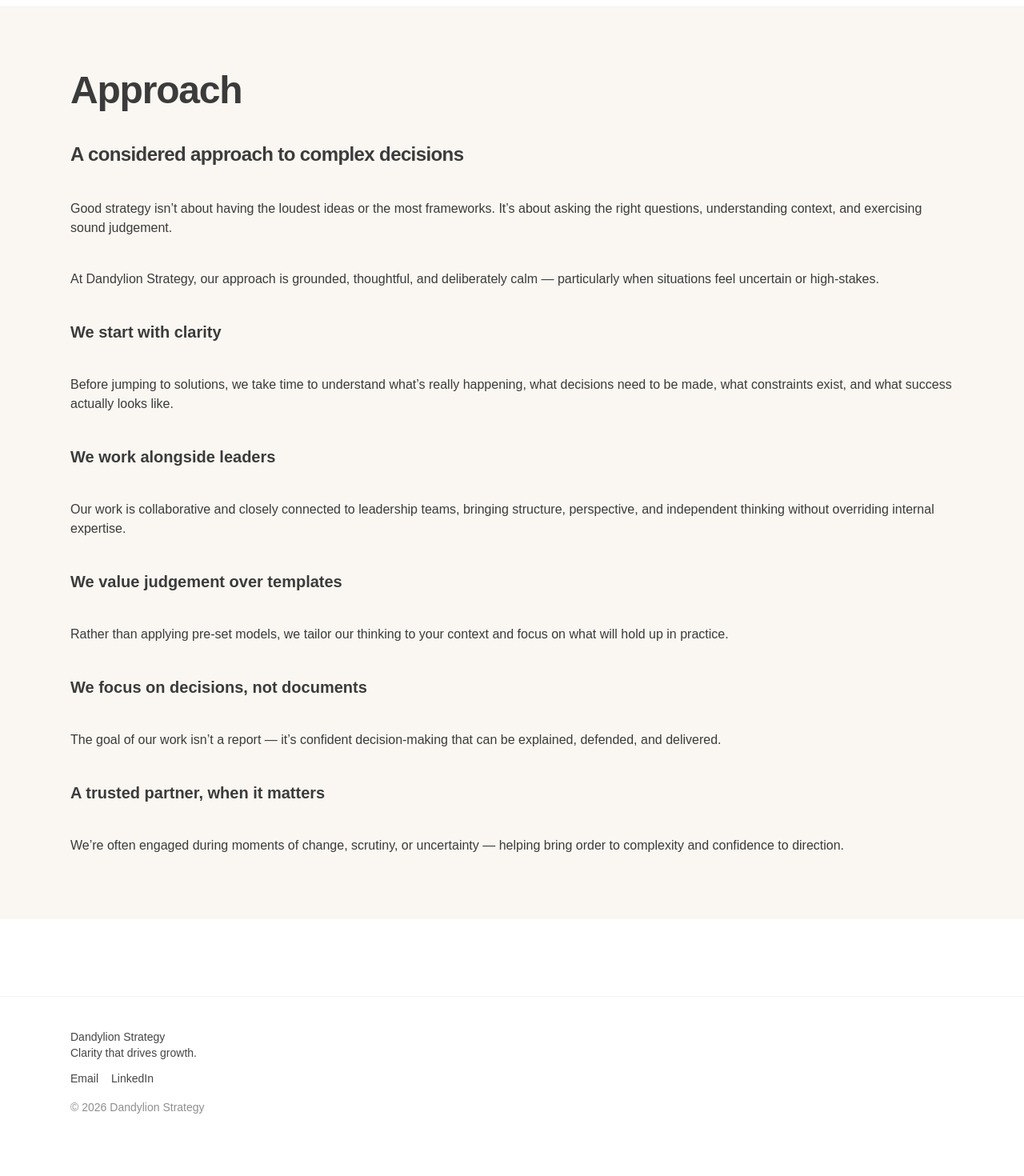
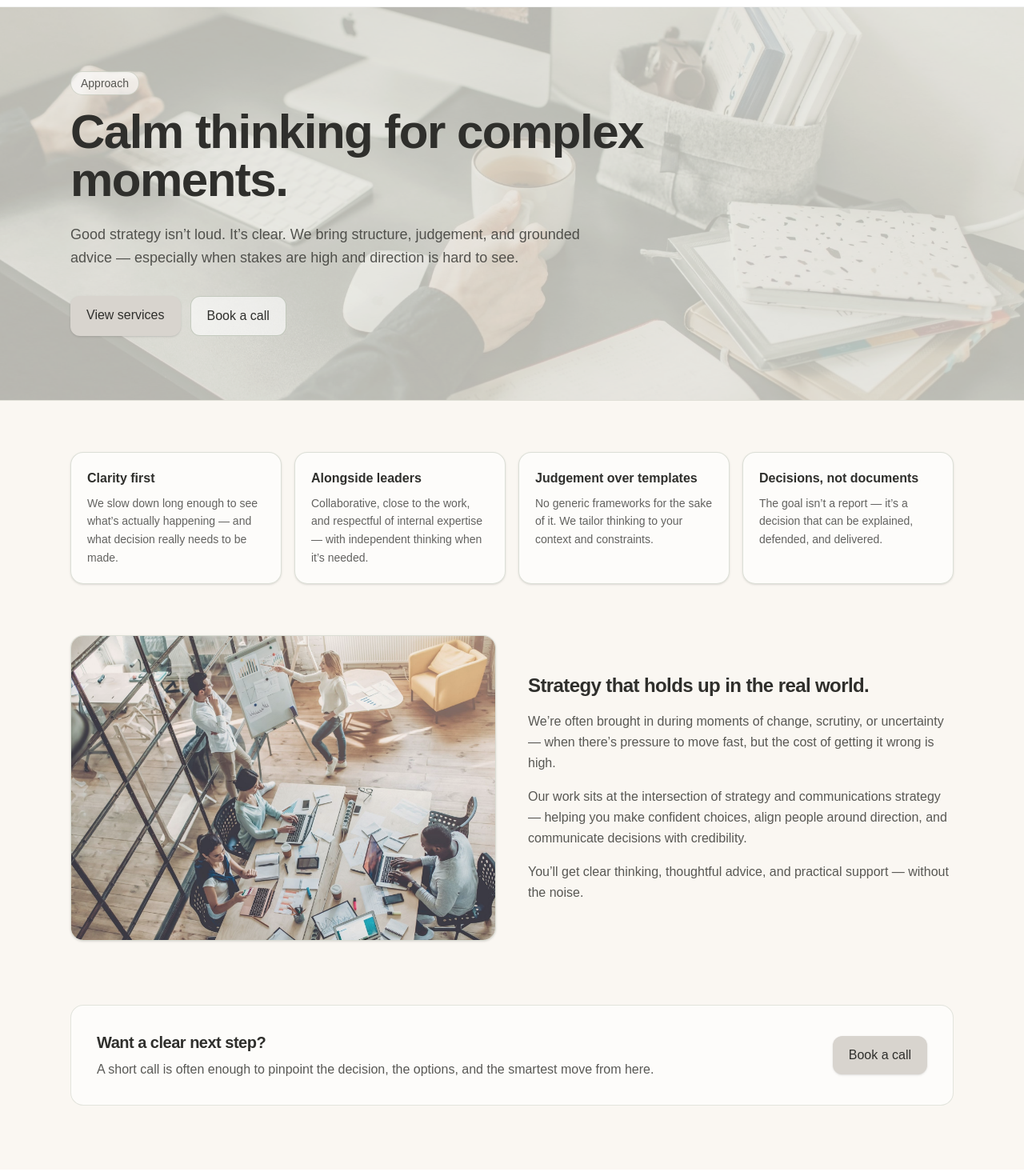
Before and after one commit to DandylionNZ/dandylion-final, a Next.js app: page /approach in a window 1280 px wide. Shown: the part 60-1530 px from the top of the page at 80% size. Before the commit the page ends 1494 px from the top, so only its background shows below. Built offline with nearby package versions, Linux system fonts and the light colour scheme.

Commit message:
Add styled Approach page with imagery

```diff
--- a/app/approach/page.tsx
+++ b/app/approach/page.tsx
@@ -1,58 +1,153 @@
-export default function Approach() {
+import Image from "next/image";
+import Link from "next/link";
+
+export const metadata = {
+  title: "Approach | Dandylion Strategy",
+  description:
+    "A calm, considered approach to strategy, communications strategy, and decision support — grounded in judgement, clarity, and real-world delivery.",
+};
+
+export default function ApproachPage() {
   return (
-    <main className="bg-[#FAF7F2] text-[#3B3B3B]">
-      <section className="mx-auto max-w-6xl px-6 py-20 space-y-10">
-        <h1 className="max-w-3xl text-4xl font-semibold tracking-tight md:text-5xl">
-          Approach
-        </h1>
+    <main className="bg-[#FAF7F2] text-[#2F2F2C]">
+      {/* HERO */}
+      <section className="relative overflow-hidden border-b border-[#8F9B85]/25">
+        <div className="absolute inset-0">
+          <Image
+            src="/images/approach.jpg"
+            alt="A calm, considered approach to complex decisions"
+            fill
+            priority
+            className="object-cover"
+          />
+          <div className="absolute inset-0 bg-[#FAF7F2]/70" />
+          <div className="absolute inset-0 bg-[#8F9B85]/12" />
+        </div>
 
-        <h2 className="text-2xl font-semibold tracking-tight">
-          A considered approach to complex decisions
-        </h2>
+        <div className="relative mx-auto max-w-6xl px-6 py-16 sm:py-20">
+          <p className="mb-4 inline-flex items-center rounded-full border border-[#8F9B85]/35 bg-white/60 px-3 py-1 text-sm text-[#2F2F2C]/80">
+            Approach
+          </p>
 
-        <p>
-          Good strategy isn’t about having the loudest ideas or the most
-          frameworks. It’s about asking the right questions, understanding
-          context, and exercising sound judgement.
-        </p>
+          <h1 className="max-w-3xl text-4xl font-semibold tracking-tight md:text-6xl">
+            Calm thinking for complex moments.
+          </h1>
 
-        <p>
-          At Dandylion Strategy, our approach is grounded, thoughtful, and
-          deliberately calm — particularly when situations feel uncertain or
-          high-stakes.
-        </p>
+          <p className="mt-6 max-w-2xl text-lg leading-relaxed text-[#2F2F2C]/80">
+            Good strategy isn’t loud. It’s clear. We bring structure, judgement,
+            and grounded advice — especially when stakes are high and direction
+            is hard to see.
+          </p>
 
-        <h3 className="text-xl font-semibold">We start with clarity</h3>
-        <p>
-          Before jumping to solutions, we take time to understand what’s really
-          happening, what decisions need to be made, what constraints exist, and
-          what success actually looks like.
-        </p>
+          <div className="mt-8 flex flex-wrap gap-3">
+            <Link
+              href="/services"
+              className="rounded-xl bg-[#D8D4CE] px-5 py-3 font-medium text-[#2F2F2C] shadow-sm hover:opacity-90"
+            >
+              View services
+            </Link>
+            <Link
+              href="/contact"
+              className="rounded-xl border border-[#8F9B85]/45 bg-white/60 px-5 py-3 font-medium text-[#2F2F2C] hover:bg-white"
+            >
+              Book a call
+            </Link>
+          </div>
+        </div>
+      </section>
 
-        <h3 className="text-xl font-semibold">We work alongside leaders</h3>
-        <p>
-          Our work is collaborative and closely connected to leadership teams,
-          bringing structure, perspective, and independent thinking without
-          overriding internal expertise.
-        </p>
+      {/* PRINCIPLES */}
+      <section className="mx-auto max-w-6xl px-6 py-16">
+        <div className="grid gap-4 sm:grid-cols-2 lg:grid-cols-4">
+          {[
+            [
+              "Clarity first",
+              "We slow down long enough to see what’s actually happening — and what decision really needs to be made.",
+            ],
+            [
+              "Alongside leaders",
+              "Collaborative, close to the work, and respectful of internal expertise — with independent thinking when it’s needed.",
+            ],
+            [
+              "Judgement over templates",
+              "No generic frameworks for the sake of it. We tailor thinking to your context and constraints.",
+            ],
+            [
+              "Decisions, not documents",
+              "The goal isn’t a report — it’s a decision that can be explained, defended, and delivered.",
+            ],
+          ].map(([title, desc]) => (
+            <div
+              key={title}
+              className="rounded-2xl border border-[#8F9B85]/30 bg-white/60 p-5 shadow-sm"
+            >
+              <div className="text-base font-semibold">{title}</div>
+              <p className="mt-2 text-sm leading-relaxed text-[#2F2F2C]/75">
+                {desc}
+              </p>
+            </div>
+          ))}
+        </div>
+      </section>
 
-        <h3 className="text-xl font-semibold">We value judgement over templates</h3>
-        <p>
-          Rather than applying pre-set models, we tailor our thinking to your
-          context and focus on what will hold up in practice.
-        </p>
+      {/* IMAGE + COPY */}
+      <section className="mx-auto max-w-6xl px-6 pb-20">
+        <div className="grid gap-10 md:grid-cols-2 md:items-center">
+          <div className="relative overflow-hidden rounded-2xl border border-[#8F9B85]/30 bg-white/40 shadow-sm">
+            <Image
+              src="/images/people.jpg"
+              alt="Strategic work in progress"
+              width={1200}
+              height={800}
+              className="h-[380px] w-full object-cover"
+            />
+            <div className="pointer-events-none absolute inset-0 bg-[#8F9B85]/10" />
+          </div>
 
-        <h3 className="text-xl font-semibold">We focus on decisions, not documents</h3>
-        <p>
-          The goal of our work isn’t a report — it’s confident decision-making
-          that can be explained, defended, and delivered.
-        </p>
+          <div>
+            <h2 className="text-2xl font-semibold tracking-tight">
+              Strategy that holds up in the real world.
+            </h2>
 
-        <h3 className="text-xl font-semibold">A trusted partner, when it matters</h3>
-        <p>
-          We’re often engaged during moments of change, scrutiny, or uncertainty
-          — helping bring order to complexity and confidence to direction.
-        </p>
+            <p className="mt-4 leading-relaxed text-[#2F2F2C]/80">
+              We’re often brought in during moments of change, scrutiny, or
+              uncertainty — when there’s pressure to move fast, but the cost of
+              getting it wrong is high.
+            </p>
+
+            <p className="mt-4 leading-relaxed text-[#2F2F2C]/80">
+              Our work sits at the intersection of strategy and communications
+              strategy — helping you make confident choices, align people around
+              direction, and communicate decisions with credibility.
+            </p>
+
+            <p className="mt-4 leading-relaxed text-[#2F2F2C]/80">
+              You’ll get clear thinking, thoughtful advice, and practical support
+              — without the noise.
+            </p>
+          </div>
+        </div>
+      </section>
+
+      {/* CTA */}
+      <section className="mx-auto max-w-6xl px-6 pb-20">
+        <div className="grid gap-6 rounded-2xl border border-[#8F9B85]/25 bg-white/60 p-8 md:grid-cols-[1fr_auto] md:items-center">
+          <div>
+            <h3 className="text-xl font-semibold tracking-tight">
+              Want a clear next step?
+            </h3>
+            <p className="mt-2 text-[#2F2F2C]/80">
+              A short call is often enough to pinpoint the decision, the options,
+              and the smartest move from here.
+            </p>
+          </div>
+          <Link
+            href="/contact"
+            className="inline-flex justify-center rounded-xl bg-[#D8D4CE] px-5 py-3 font-medium text-[#2F2F2C] shadow-sm hover:opacity-90"
+          >
+            Book a call
+          </Link>
+        </div>
       </section>
     </main>
   );
```
